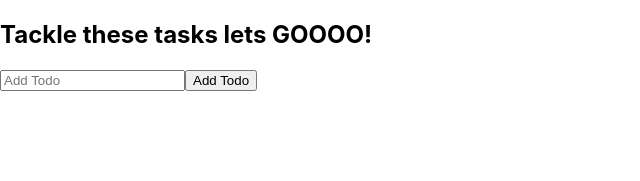
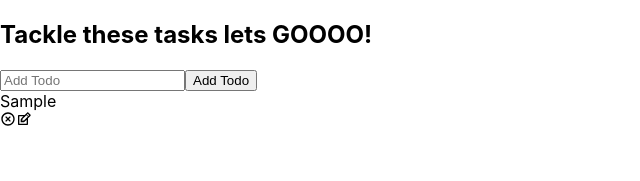
Before and after one commit to michaeldilulo/Todo-App, a React (Create React App) app: page / in a window 1280 px wide. Both pictures are taken after typing "Sample" into the empty fields and a click on the button "Add Todo". Shown: the top 181 px of the page, without its empty margins (0-640 px from the left). Built offline with nearby package versions, Linux system fonts and the light colour scheme.

Commit message:
Add icons, can remove todo

```diff
--- a/package.json
+++ b/package.json
@@ -8,6 +8,7 @@
     "@testing-library/user-event": "^12.1.10",
     "react": "^17.0.1",
     "react-dom": "^17.0.1",
+    "react-icons": "^3.11.0",
     "react-scripts": "4.0.0",
     "web-vitals": "^0.2.4"
   },
--- a/src/components/Todo.js
+++ b/src/components/Todo.js
@@ -0,0 +1,32 @@
+import React, { useState } from 'react'
+import { RiCloseCircleLine } from 'react-icons/ri'
+import { TiEdit } from 'react-icons/ti'
+import TodoForm from './TodoForm'
+
+const Todo = ({ todos, completeTodo, removeTodo }) => {
+    //
+    const [editTodo, setEditTodo] = useState({
+        id: null,
+        value: ''
+    })
+
+    return todos.map((todo, index) => (
+        <div className={todo.isComplete ? 'todo-row complete' : 'todo-row'} key={index}>
+            <div key={todo.id} onClick={() => completeTodo(todo.id)}>
+                {todo.text}
+            </div>
+            <div className="icons">
+                <RiCloseCircleLine
+                    onClick={() => removeTodo(todo.id)}
+                    className="delete-icon"
+                />
+                <TiEdit
+                    onClick={() => setEditTodo({ id: todo.id, value: todo.text })}
+                    className="edit-todo"
+                />
+            </div>
+        </div>
+    ))
+}
+
+export default Todo
--- a/src/components/TodoList.js
+++ b/src/components/TodoList.js
@@ -1,4 +1,5 @@
 import React, { useState } from 'react'
+import Todo from './Todo'
 import TodoForm from "./TodoForm"
 
 const TodoList = () => {
@@ -14,10 +15,31 @@
         setTodos(newTodos)
     }
 
+    const removeTodo = id => {
+        const removeArray = [...todos].filter(todo => todo.id !== id)
+
+        setTodos(removeArray)
+    }
+
+    const completeTodo = id => {
+        let updatedTodos = todos.map(todo => {
+            if (todo.id == id) {
+                todo.isComplete = !todo.isComplete;
+            }
+            return todo
+        });
+        setTodos(updatedTodos)
+    }
+
     return (
         <div>
             <h2>Tackle these tasks lets GOOOO!</h2>
             <TodoForm onSubmit={addTodo} />
+            <Todo
+                todos={todos}
+                completeTodo={completeTodo}
+                removeTodo={removeTodo}
+            />
         </div>
     )
 }
```
Also changed, not shown: 1 other file (tests, documents, lock files or other folders).
